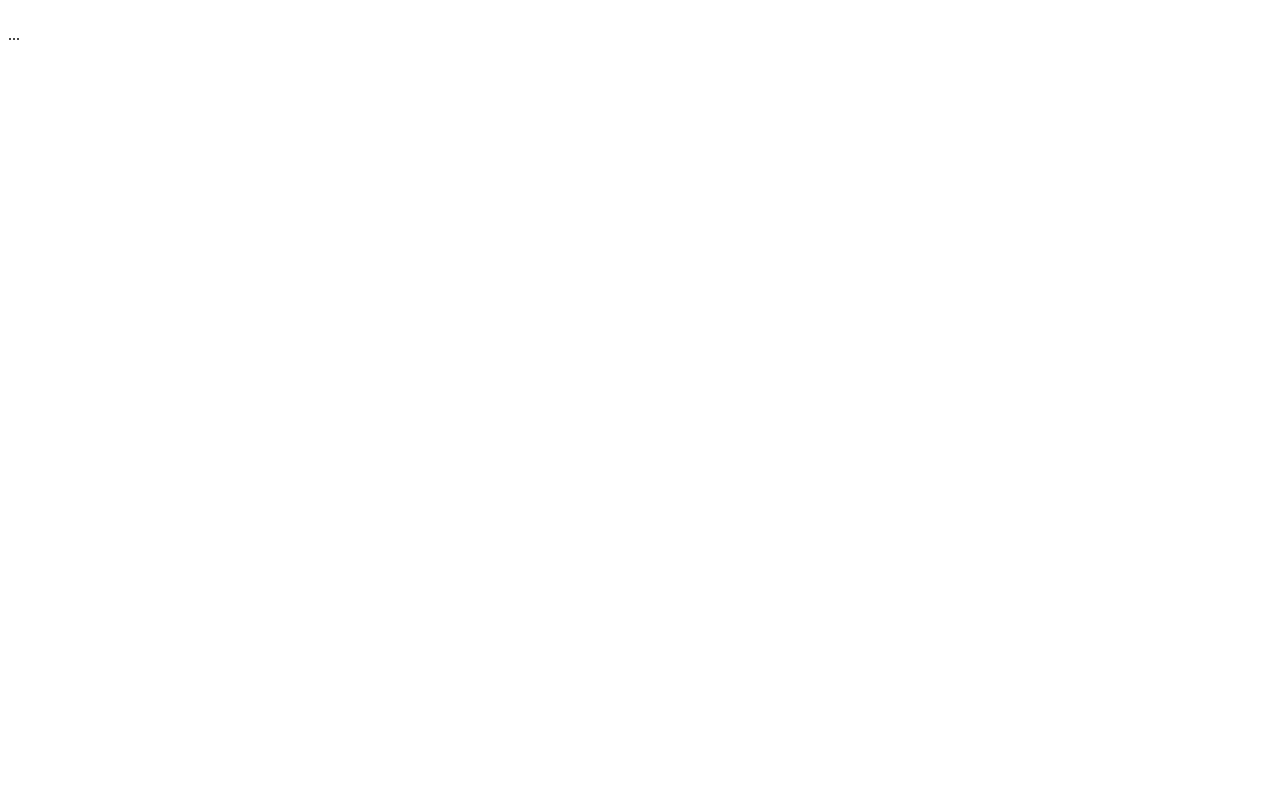
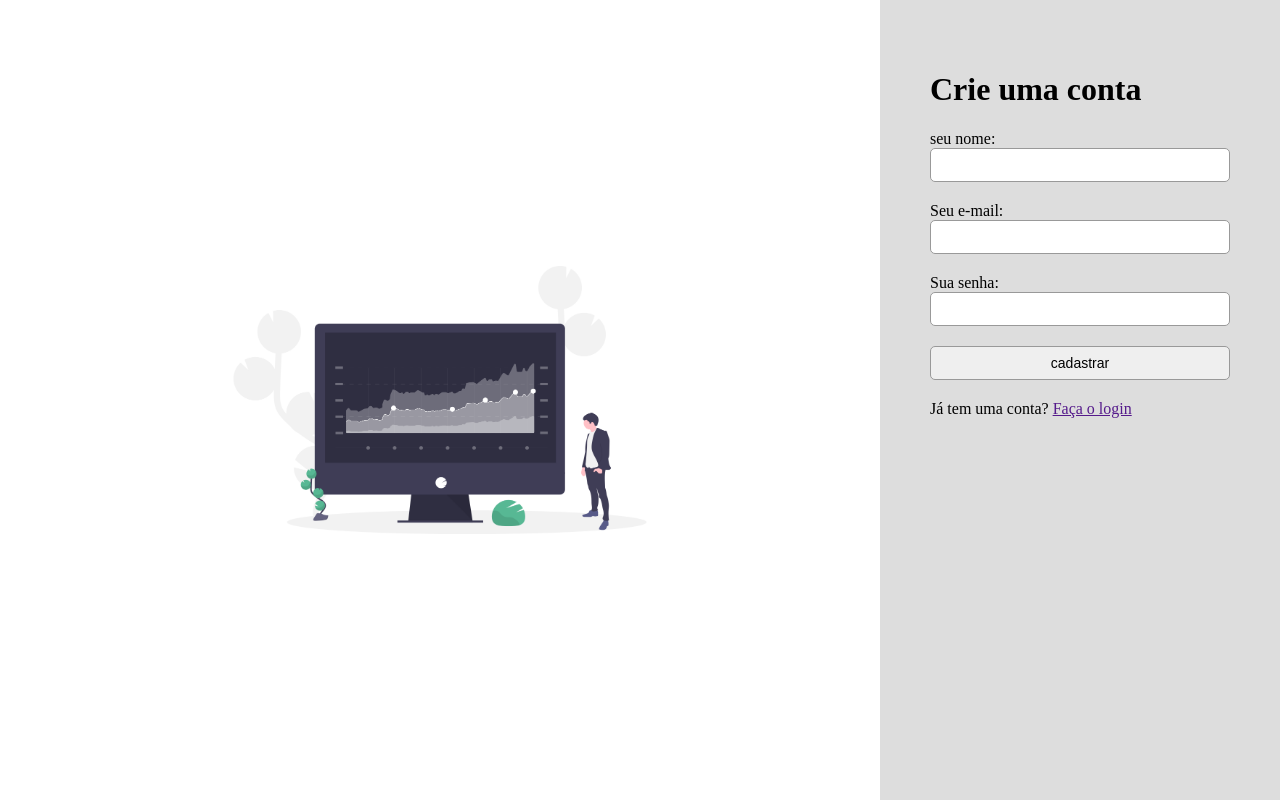
Before and after one commit to igor-daniel/Validador-Formulario, a plain HTML site: page index.html in a window 1280 px wide. Drawn offline with Linux system fonts and the light colour scheme.

Commit message:
HTML e CSS parcialmente concluídos.

```diff
--- a/index.html
+++ b/index.html
@@ -12,10 +12,32 @@
 <body>
   <div class="screen">
     <div class="leftside">
-      <img src="" alt="">
+      <img src="images/financial_data.png" alt="">
     </div>
     <div class="rightside">
-      ...
+      <h1>Crie uma conta</h1>
+      <form action="post">
+        <label for="post">
+          seu nome: <br />
+          <input type="text" name="nome">
+        </label>
+        <label for="">
+          Seu e-mail: <br>
+          <input type="text" name="email">
+        </label>
+        <label for="">
+          Sua senha: <br>
+          <input type="password" name="senha">
+        </label>
+        <label for="">
+          <input type="submit" value="cadastrar">
+        </label>
+      </form>
+
+      <div>
+        Já tem uma conta? <a href="">Faça o login</a>
+      </div>
+
     </div>
   </div>
   <script src="script.js"></script>
--- a/style.css
+++ b/style.css
@@ -0,0 +1,45 @@
+* {
+  box-sizing: border-box;
+}
+
+body {
+  margin: 0;
+}
+
+.screen {
+  display: flex;
+  height: 100vh;
+}
+
+.leftside {
+  flex: 1;
+  display: flex;
+  justify-content: center;
+  align-items: center;
+}
+
+.leftside img {
+  max-width: 500px;
+  height: auto;
+}
+
+.rightside {
+  width: 400px;
+  background-color: #ddd;
+  padding: 50px;
+}
+
+.rightside label {
+  display: block;
+  margin-bottom: 20px;
+
+}
+
+.rightside input {
+  width: 100%;
+  outline: 0;
+  border: 1px solid #999;
+  border-radius: 5px;
+  padding: 8px;
+  font-size: 14px;
+}
```
Also changed, not shown: images/financial_data.png (added).
